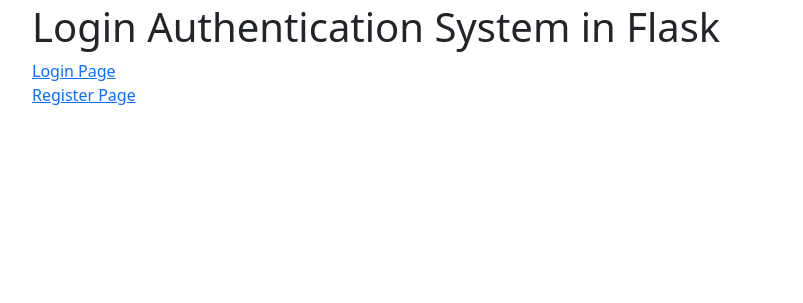
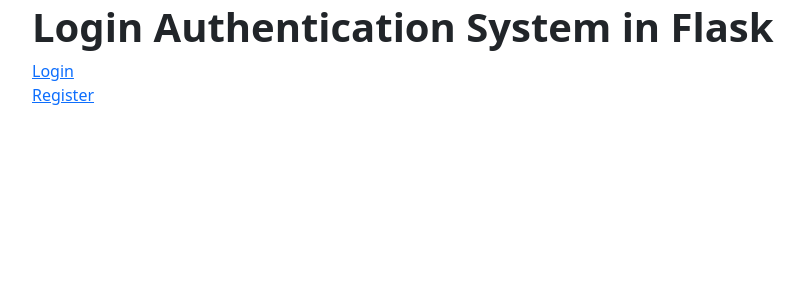
Before and after one commit to Bloxazoo/AdamovAAlab, a Flask app: page / in a window 1280 px wide. Shown: the part 13-316 px from the top of the page, without its empty margins (50-853 px from the left). Run offline with Flask 3, Linux system fonts and the light colour scheme.

Commit message:
Changed index.html

```diff
--- a/templates/index.html
+++ b/templates/index.html
@@ -1,7 +1,8 @@
 {% extends "base.html" %}
 {% block title %}Home Page{% endblock %}
 {% block content %}
-    <h1>Login Authentication System in Flask</h1>
-    <a href="{{ url_for('auth.login') }}">Login Page</a><br>
-    <a href="{{ url_for('auth.register') }}">Register Page</a><br>
+    <!--Changed-->
+    <h1><b>Login Authentication System in Flask</b></h1>
+    <a href="{{ url_for('auth.login') }}">Login</a><br>
+    <a href="{{ url_for('auth.register') }}">Register</a><br>
 {% endblock %}
```
